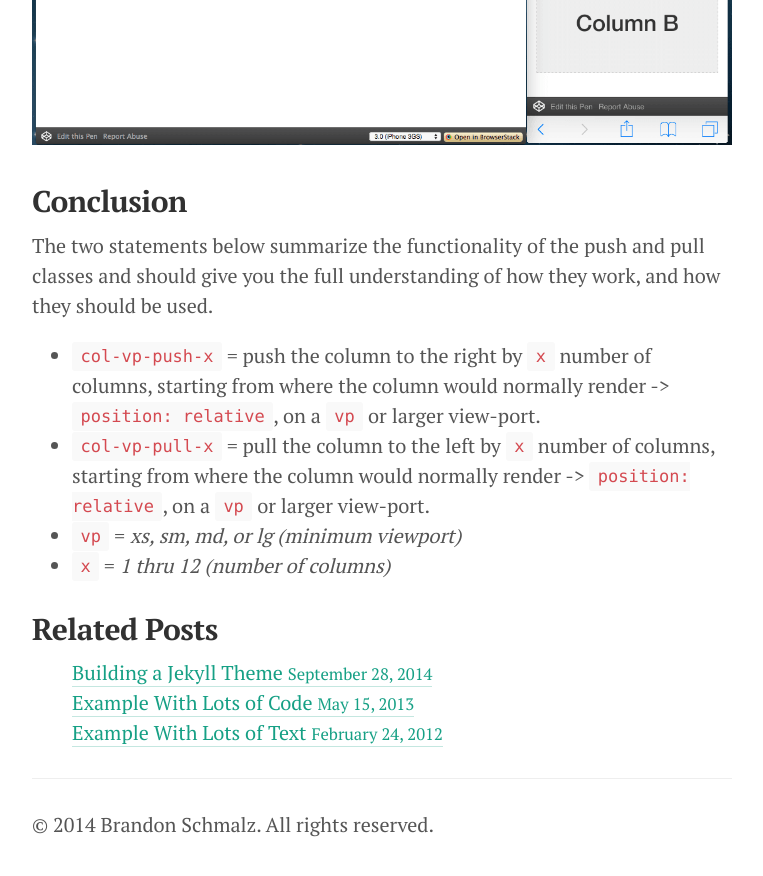
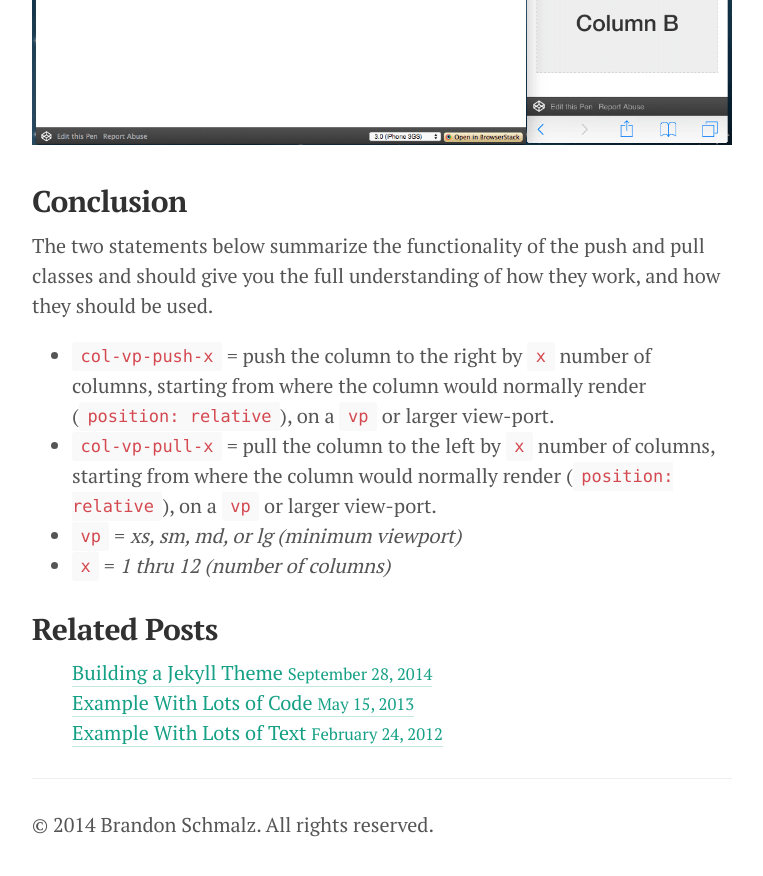
Before and after one commit to Schmalzy/Schmalzy.github.io, a Jekyll site: the page built from _posts/2014-10-08-Column-Ordering-in-Bootstrap.md, in a window 1280 px wide and 900 px high, scrolled down 1679 px. Shown: the top 876 px of the window, without its empty margins (258-1021 px from the left). Built offline with Jekyll 4.4.1, drawn with Linux system fonts in a browser that asks for light colours.

```diff
--- a/_posts/2014-10-08-Column-Ordering-in-Bootstrap.md
+++ b/_posts/2014-10-08-Column-Ordering-in-Bootstrap.md
@@ -42,7 +42,7 @@ Lets take a look at an example. Below we have two columns of equal width which w
 
 The two statements below summarize the functionality of the push and pull classes and should give you the full understanding of how they work, and how they should be used.
 
-- `col-vp-push-x` = push the column to the right by `x` number of columns, starting from where the column would normally render -> `position: relative`, on a `vp` or larger view-port.
-- `col-vp-pull-x` = pull the column to the left by `x` number of columns, starting from where the column would normally render -> `position: relative`, on a `vp` or larger view-port.
+- `col-vp-push-x` = push the column to the right by `x` number of columns, starting from where the column would normally render (`position: relative`), on a `vp` or larger view-port.
+- `col-vp-pull-x` = pull the column to the left by `x` number of columns, starting from where the column would normally render (`position: relative`), on a `vp` or larger view-port.
 - `vp` = *xs, sm, md, or lg (minimum viewport)*
 - `x` = *1 thru 12 (number of columns)*
```
